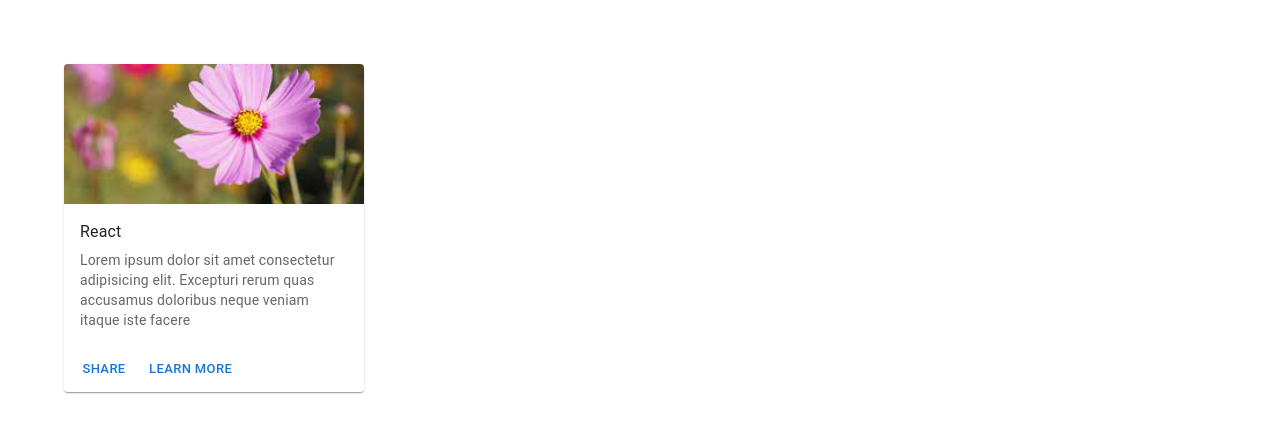
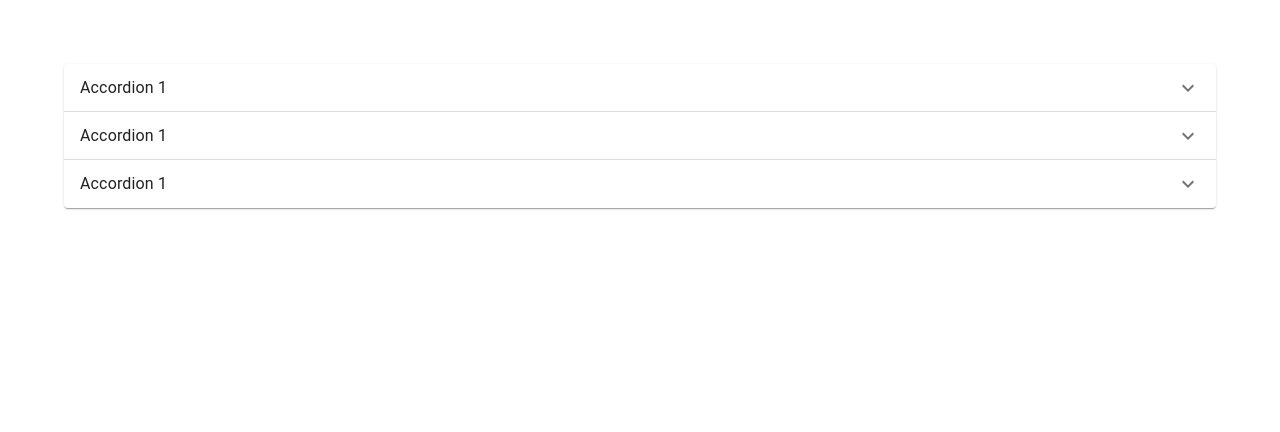
Before and after one commit to MotiLM2003/react-material-ui-MUI-, a React (Create React App) app: page / in a window 1280 px wide. Shown: the top 432 px of the page. Built offline with nearby package versions, Linux system fonts and the light colour scheme.

Commit message:
Accoridion

```diff
--- a/src/App.tsx
+++ b/src/App.tsx
@@ -1,4 +1,5 @@
 import './App.css';
+import MuiAccordion from './components/MuiAccordion';
 import MuiAutocomplete from './components/MuiAutocomplete';
 import MuiButton from './components/MuiButton';
 import MuiCard from './components/MuiCard';
@@ -26,7 +27,8 @@ function App() {
       {/* <MuiMenu /> */}
       {/* <MuiAutocomplete /> */}
       {/* <MuiLayout /> */}
-      {<MuiCard />}
+      {/* {<MuiCard />} */}
+      <MuiAccordion />
     </div>
   );
 }
--- /dev/null
+++ b/src/components/MuiAccordion.tsx
@@ -0,0 +1,79 @@
+import React, { useState, useEffect } from 'react';
+
+import {
+  Accordion,
+  AccordionSummary,
+  AccordionDetails,
+  Typography,
+} from '@mui/material';
+import ExpandMoreIcon from '@mui/icons-material/ExpandMore';
+const MuiAccordion = () => {
+  const [expanded, setExpanded] = useState<string | false>(false);
+  const handleChange = (isExpanded: boolean, panel: string) => {
+    setExpanded(isExpanded ? panel : false);
+  };
+
+  useEffect(() => {
+    console.log(expanded);
+  }, [expanded]);
+  return (
+    <div>
+      <Accordion
+        expanded={expanded === 'panel-1'}
+        onChange={(event, isExpanded) => {
+          handleChange(isExpanded, 'panel-1');
+        }}
+      >
+        <AccordionSummary id='panel-1' expandIcon={<ExpandMoreIcon />}>
+          <Typography>Accordion 1</Typography>
+        </AccordionSummary>
+        <AccordionDetails>
+          <Typography>
+            Lorem ipsum dolor sit amet consectetur, adipisicing elit. Quasi esse
+            repellendus ullam eum voluptatum ipsam incidunt harum labore, ipsa
+            in nostrum architecto, alias sed repellat voluptatem placeat
+            cupiditate explicabo dolorum.
+          </Typography>
+        </AccordionDetails>
+      </Accordion>
+      <Accordion
+        expanded={expanded === 'panel-2'}
+        onChange={(event, isExpanded) => {
+          handleChange(isExpanded, 'panel-2');
+        }}
+      >
+        <AccordionSummary id='panel-2' expandIcon={<ExpandMoreIcon />}>
+          <Typography>Accordion 1</Typography>
+        </AccordionSummary>
+        <AccordionDetails>
+          <Typography>
+            Lorem ipsum dolor sit amet consectetur, adipisicing elit. Quasi esse
+            repellendus ullam eum voluptatum ipsam incidunt harum labore, ipsa
+            in nostrum architecto, alias sed repellat voluptatem placeat
+            cupiditate explicabo dolorum.
+          </Typography>
+        </AccordionDetails>
+      </Accordion>
+      <Accordion
+        expanded={expanded === 'panel-3'}
+        onChange={(event, isExpanded) => {
+          handleChange(isExpanded, 'panel-3');
+        }}
+      >
+        <AccordionSummary id='panel-3' expandIcon={<ExpandMoreIcon />}>
+          <Typography>Accordion 1</Typography>
+        </AccordionSummary>
+        <AccordionDetails>
+          <Typography>
+            Lorem ipsum dolor sit amet consectetur, adipisicing elit. Quasi esse
+            repellendus ullam eum voluptatum ipsam incidunt harum labore, ipsa
+            in nostrum architecto, alias sed repellat voluptatem placeat
+            cupiditate explicabo dolorum.
+          </Typography>
+        </AccordionDetails>
+      </Accordion>
+    </div>
+  );
+};
+
+export default MuiAccordion;
```
